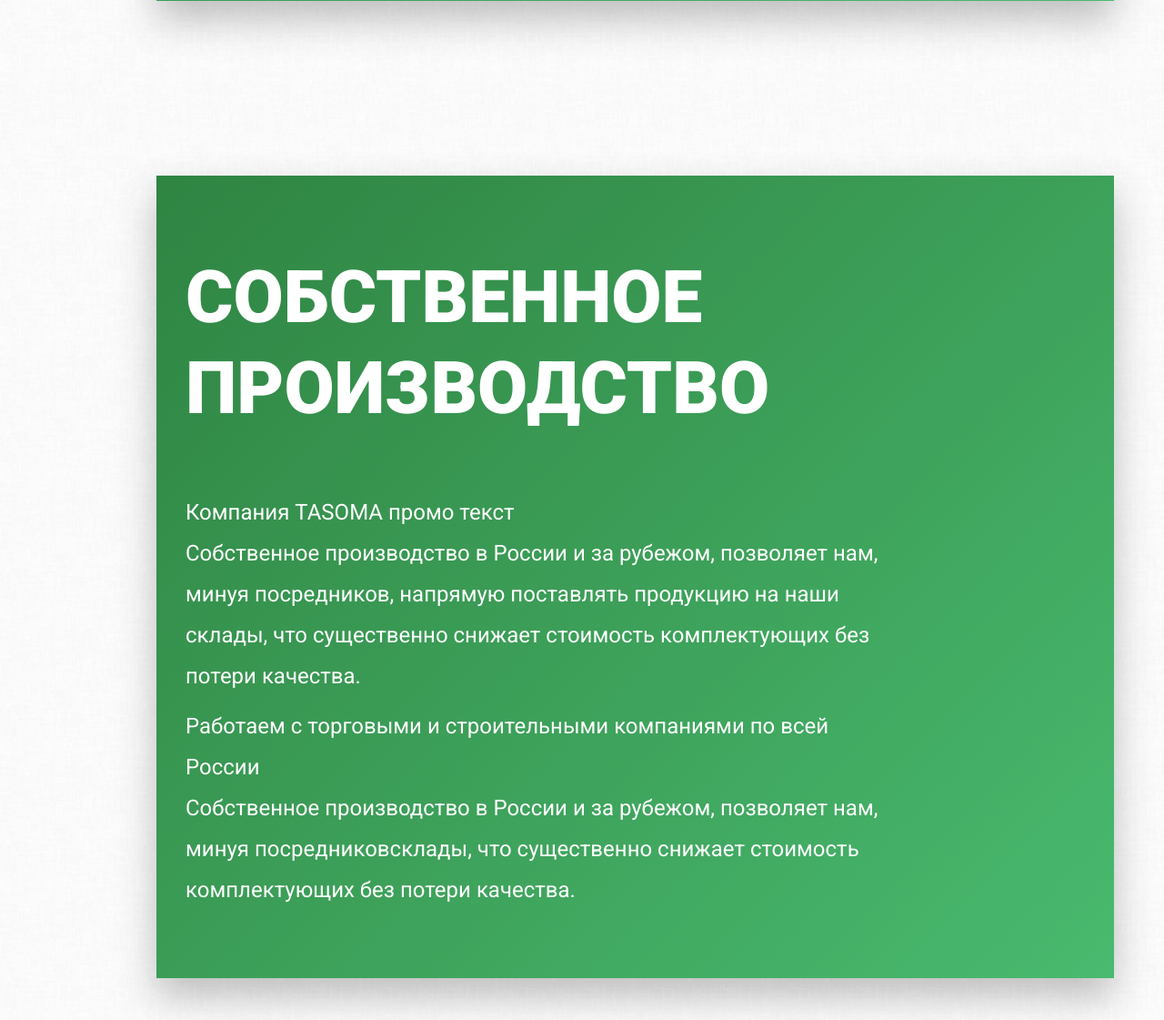
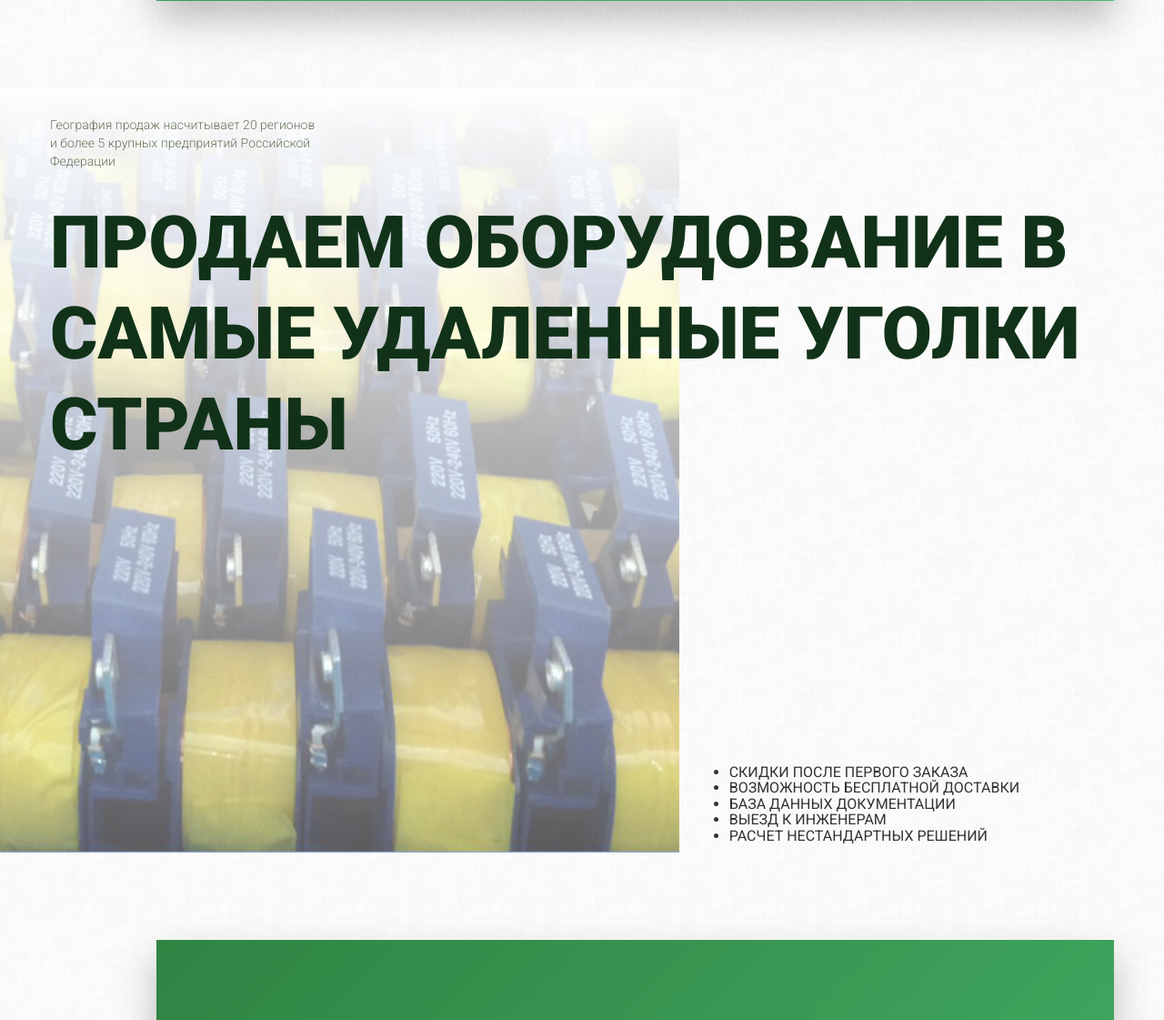
Before and after one commit to mifist/tasoma, a PHP site: page / in a window 1280 px wide; the page is wider, and only the part inside the window is pictured. Shown: the part 1345-2466 px from the top of that part at 91% size. Run offline with PHP 8.4, Linux system fonts and the light colour scheme; some libraries are stand-ins or nearby versions.

Commit message:
add block for catalog promo view

```diff
--- a/assets/scss/_home.scss
+++ b/assets/scss/_home.scss
@@ -177,3 +177,50 @@
 		text-align: left;
 	}
 }
+
+// VIEW CATALOG
+.view-catalog {
+	position: relative;
+}
+.view-title {
+	position: absolute;
+	top: 0;
+	left: 0;
+	right: 0;
+}
+.view-row {
+	display: flex;
+	justify-content: center;
+	align-items: flex-end;
+	align-content: center;
+}
+.view-img {
+	-webkit-background-size: cover;
+	background-size: cover;
+	background-position: 50% 50%;
+	background-repeat: no-repeat;
+	position: relative;
+	height: calc(55em - 5vh);
+	z-index: -1;
+	opacity: .8;
+	&:before {
+		content: '';
+		position: absolute;
+		left: 0;
+		right: 0;
+		bottom: 0;
+		top: 0;
+		@include white-gradient();
+	}
+}
+.view-text {
+
+}
+.catalog-description {
+	li {
+		text-transform: uppercase;
+		p, span, a, strong, em, b {
+			text-transform: uppercase;
+		}
+	}
+}
--- a/assets/scss/_vars.scss
+++ b/assets/scss/_vars.scss
@@ -22,9 +22,9 @@
 }
 
 @mixin white-gradient() {
-	background: -moz-linear-gradient(-45deg, rgba(255,255,255,1) 0%, rgba(255,255,255,0) 100%);
-	background: -webkit-linear-gradient(-45deg, rgba(255,255,255,1) 0%,rgba(255,255,255,0) 100%);
-	background: linear-gradient(135deg, rgba(255,255,255,1) 0%,rgba(255,255,255,0) 100%);
+	background: -moz-linear-gradient(-90deg, rgba(255,255,255,1) 0%, rgba(255,255,255,0) 100%);
+	background: -webkit-linear-gradient(-90deg, rgba(255,255,255,1) 0%,rgba(255,255,255,0) 100%);
+	background: linear-gradient(180deg, rgba(255,255,255,1) 0%,rgba(255,255,255,0) 100%);
 	filter: progid:DXImageTransform.Microsoft.gradient( startColorstr='#ffffff', endColorstr='#00ffffff',GradientType=1 );
 }
 @mixin transition($transition...) {
--- a/templates/home.php
+++ b/templates/home.php
@@ -13,7 +13,33 @@
 		</div>
 	</div><!-- END TEXT Block -->
 
+	<!-- START View Catalog -->
+	<div class="view-catalog">
+		<div class="container view-title">
+			<div class="text-description">
+				<p>География продаж насчитывает 20 регионов <br>
+					и более 5 крупных предприятий Российской <br>
+					Федерации</p>
+			</div>
+			<h2 class="section-title">продаем оборудование в самые удаленные уголки страны</h2>
+		</div>
+		<div class="container-fluid">
+			<div class="row view-row">
+				<div class="col-lg-7 view-img" style="background-image: url('assets/images/IMG_7546.jpg')"></div>
+				<div class="col-lg-5 view-text">
+					<ul class="catalog-description">
+						<li>Скидки после первого заказа</li>
+						<li>Возможность бесплатной доставки</li>
+						<li>база данных документации</li>
+						<li>выезд к инженерам</li>
+						<li>расчет нестандартных решений</li>
+					</ul>
+				</div>
+			</div>
+		</div>
 
+	</div>
+	<!-- ENDView Catalog -->
 
 	<!-- START TEXT Block -->
 	<div class="container">
```
Also changed, not shown: index.html (+26 -0 lines), assets/css/tasoma-css.css.
